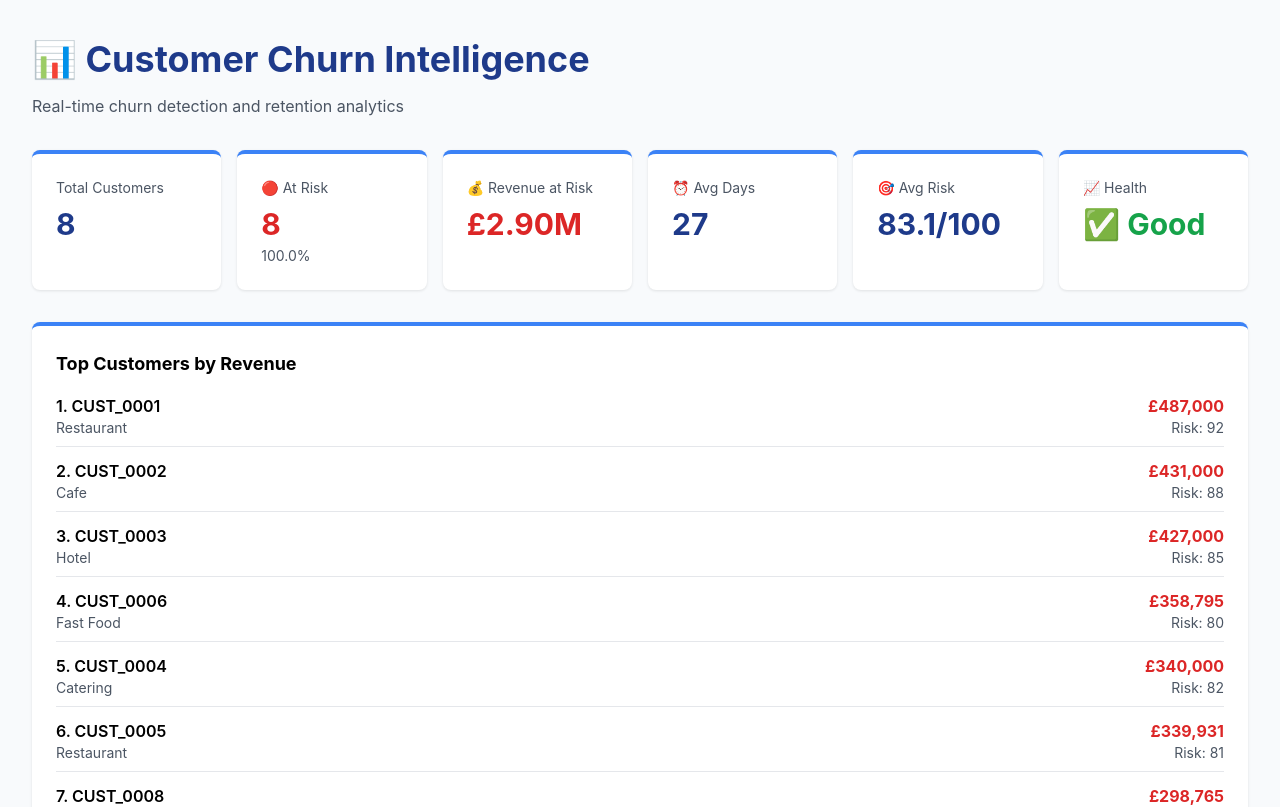
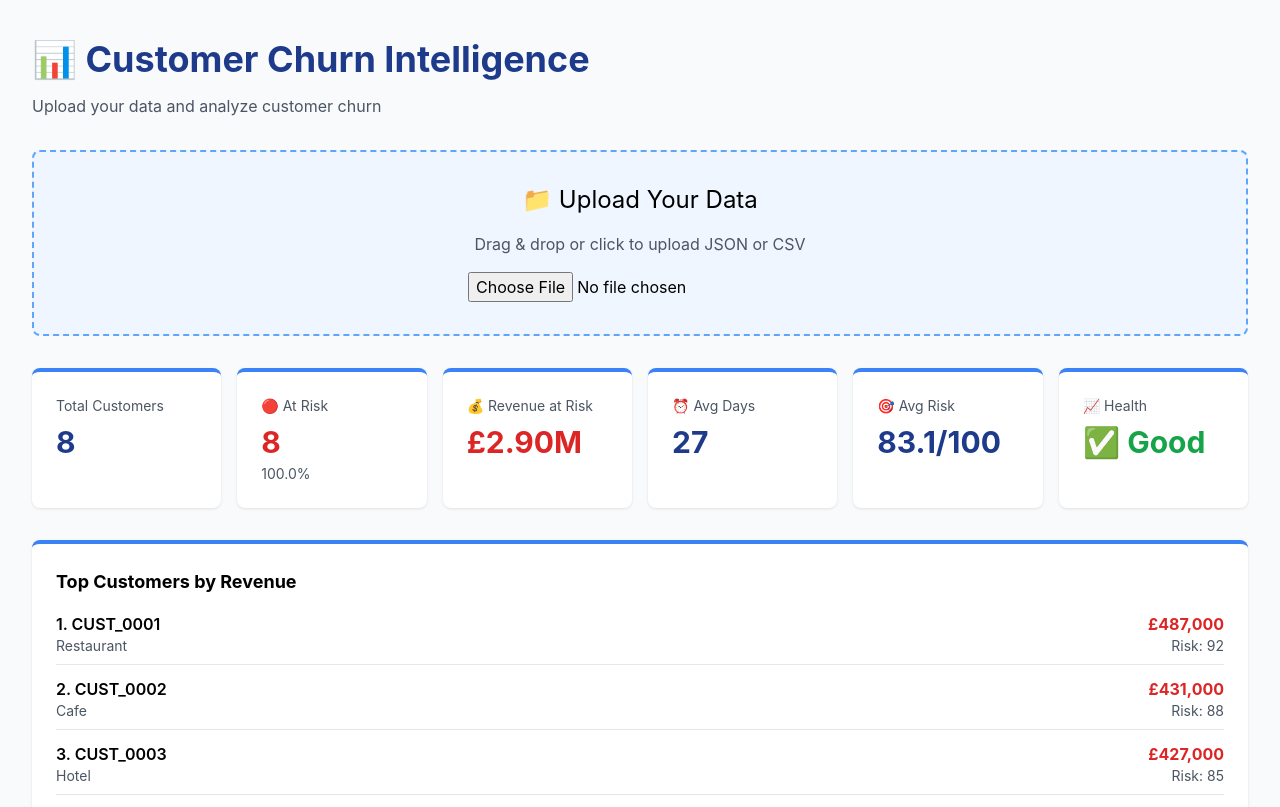
Before and after one commit to ROSI9979/churn-detection, a Next.js app: page /dashboard in a window 1280 px wide. Shown: the top 807 px of the page. Built offline with nearby package versions, Linux system fonts and the light colour scheme.

Commit message:
Add file upload feature

```diff
--- a/app/dashboard/page.tsx
+++ b/app/dashboard/page.tsx
@@ -1,6 +1,7 @@
 'use client'
 
 import { useState, useEffect } from 'react'
+import FileUpload from '@/components/FileUpload'
 
 export default function Dashboard() {
   const [customers, setCustomers] = useState<any[]>([])
@@ -20,6 +21,10 @@ export default function Dashboard() {
     }
     fetchData()
   }, [])
+
+  const handleDataLoaded = (newData: any[]) => {
+    setCustomers(newData)
+  }
 
   if (loading) {
     return (
@@ -41,9 +46,13 @@ export default function Dashboard() {
       <div className="max-w-7xl mx-auto">
         <div className="mb-8">
           <h1 className="mb-2">📊 Customer Churn Intelligence</h1>
-          <p className="text-gray-600">Real-time churn detection and retention analytics</p>
+          <p className="text-gray-600">Upload your data and analyze customer churn</p>
         </div>
 
+        <FileUpload onDataLoaded={handleDataLoaded} />
+
+        {customers.length > 0 && (
+          <>
             <div className="grid grid-cols-6 gap-4 mb-8">
               <div className="card">
                 <p className="text-gray-600 text-sm">Total Customers</p>
@@ -86,12 +95,20 @@ export default function Dashboard() {
                       </div>
                       <div className="text-right">
                         <p className="font-bold text-red-600">£{(customer.clv || 0).toLocaleString()}</p>
-                    <p className="text-sm text-gray-600">Risk: {customer.churn_risk_score.toFixed(0)}</p>
+                        <p className="text-sm text-gray-600">Risk: {customer.churn_risk_score?.toFixed(0) || 'N/A'}</p>
                       </div>
                     </div>
                   ))}
               </div>
             </div>
+          </>
+        )}
+
+        {customers.length === 0 && (
+          <div className="card text-center py-12">
+            <p className="text-gray-600 text-lg">No data loaded. Upload a JSON or CSV file to get started!</p>
+          </div>
+        )}
       </div>
     </div>
   )
--- /dev/null
+++ b/components/FileUpload.tsx
@@ -0,0 +1,80 @@
+'use client'
+
+import { useState } from 'react'
+
+interface FileUploadProps {
+  onDataLoaded: (data: any[]) => void
+}
+
+export default function FileUpload({ onDataLoaded }: FileUploadProps) {
+  const [loading, setLoading] = useState(false)
+  const [error, setError] = useState('')
+
+  const handleFileUpload = async (event: React.ChangeEvent<HTMLInputElement>) => {
+    const file = event.target.files?.[0]
+    if (!file) return
+
+    setLoading(true)
+    setError('')
+
+    try {
+      const text = await file.text()
+
+      let data
+      if (file.name.endsWith('.json')) {
+        const json = JSON.parse(text)
+        data = json.high_risk_customers || json
+      } else if (file.name.endsWith('.csv')) {
+        data = parseCSV(text)
+      } else {
+        setError('Only JSON and CSV files supported')
+        setLoading(false)
+        return
+      }
+
+      if (Array.isArray(data)) {
+        onDataLoaded(data)
+        setError('')
+      } else {
+        setError('Invalid data format')
+      }
+    } catch (err) {
+      setError('Error parsing file: ' + (err as Error).message)
+    } finally {
+      setLoading(false)
+    }
+  }
+
+  const parseCSV = (text: string): any[] => {
+    const lines = text.split('\n')
+    const headers = lines[0].split(',').map(h => h.trim())
+    return lines.slice(1).map(line => {
+      const values = line.split(',').map(v => v.trim())
+      const obj: any = {}
+      headers.forEach((header, idx) => {
+        obj[header] = isNaN(Number(values[idx])) ? values[idx] : Number(values[idx])
+      })
+      return obj
+    })
+  }
+
+  return (
+    <div className="bg-blue-50 border-2 border-dashed border-blue-400 rounded-lg p-8 mb-8">
+      <div className="flex flex-col items-center justify-center">
+        <p className="text-2xl mb-4">📁 Upload Your Data</p>
+        <p className="text-gray-600 mb-4">Drag & drop or click to upload JSON or CSV</p>
+
+        <input
+          type="file"
+          accept=".json,.csv"
+          onChange={handleFileUpload}
+          disabled={loading}
+          className="cursor-pointer"
+        />
+
+        {error && <p className="text-red-600 mt-4">{error}</p>}
+        {loading && <p className="text-blue-600 mt-4">Loading...</p>}
+      </div>
+    </div>
+  )
+}
```
Lines whose indentation alone changed are shown as unchanged.
